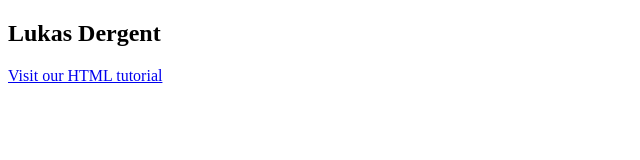
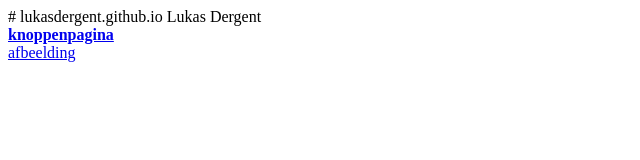
Before and after one commit to LukasDergent/LukasDergent.github.io, a plain HTML site: page index.html in a window 1280 px wide. Shown: the whole page, without its empty margins (0-640 px from the left). Drawn offline with Linux system fonts and the light colour scheme.

Commit message:
Update index.html

```diff
--- a/index.html
+++ b/index.html
@@ -1,9 +1,15 @@
+# lukasdergent.github.io
 <!DOCTYPE html>
 <html>
-<body>
+    <head>
+    <title>Lukas Dergent</title>
+        <style>
+        </style>
+    </head>
+    <body>
+        Lukas Dergent <br>
+        <strong><a href="knoppen.html">knoppenpagina</a></strong><br>
+        <a href="afbeelding.html">afbeelding</a><br>
 
-<h2>Lukas Dergent</h2>
-<p><a href="https://www.w3schools.com/html/">Visit our HTML tutorial</a></p>
-
-</body>
+    </body>
 </html>
```
